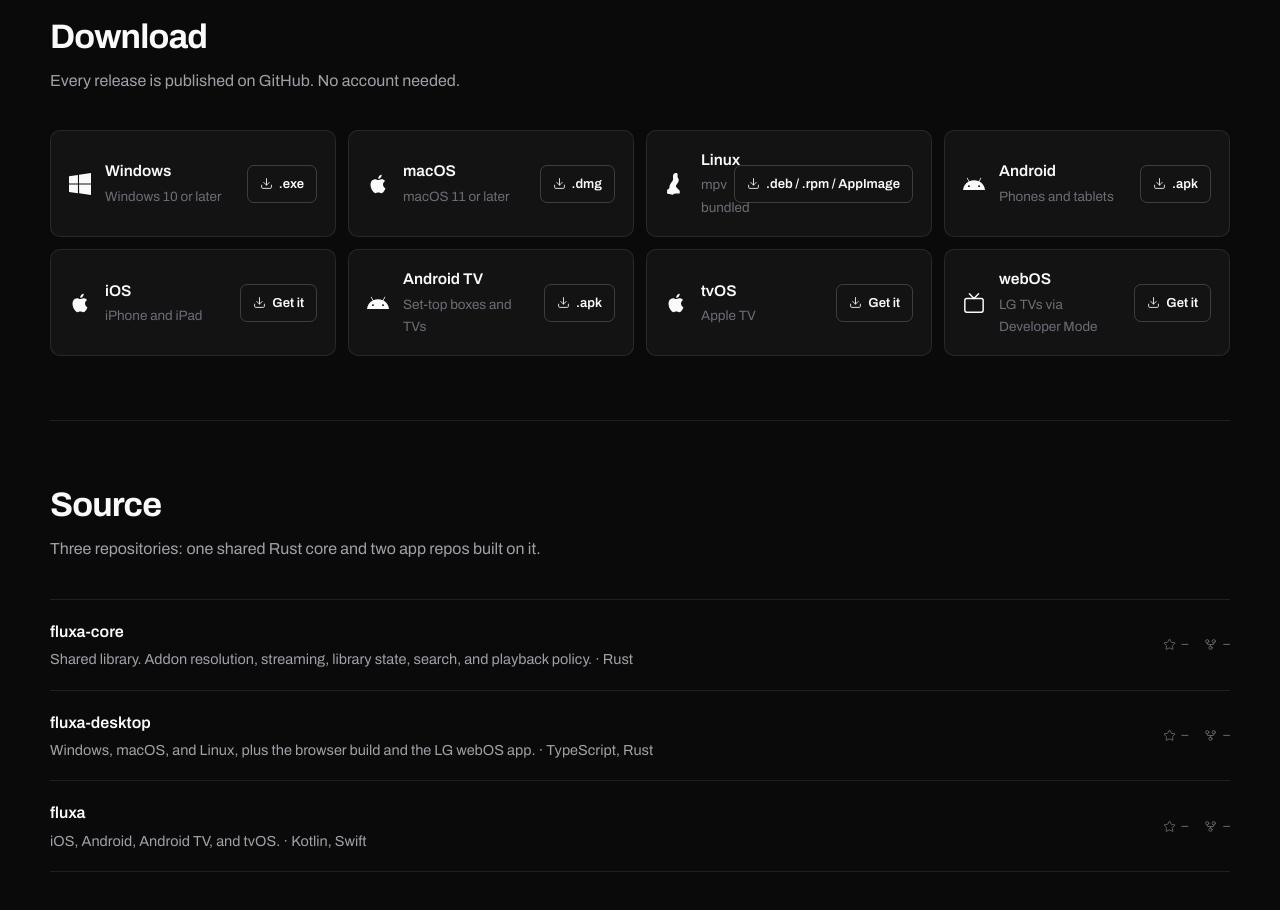
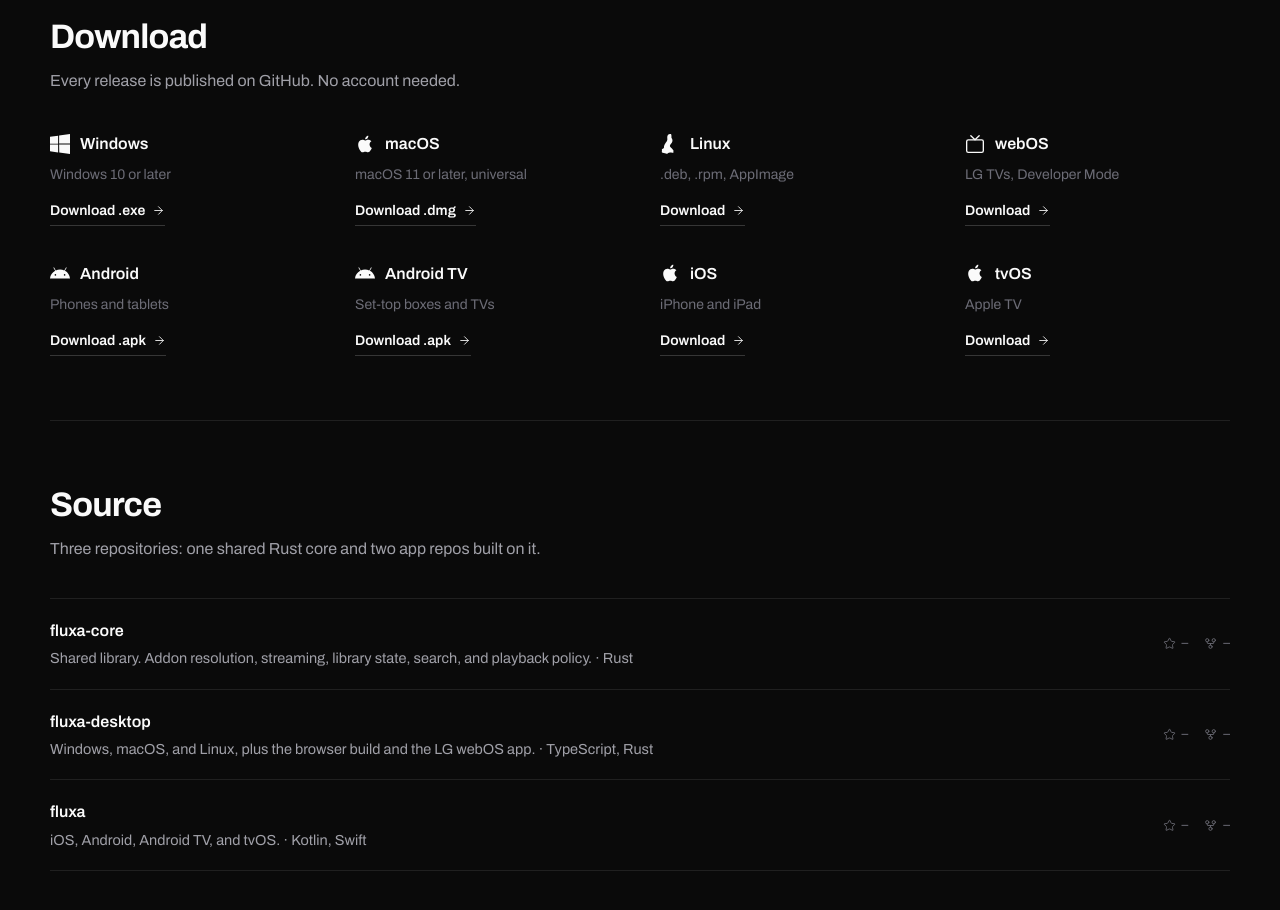
Before and after one commit to FluxaMedia/fluxa-web, an Astro site: page / in a window 1280 px wide. Shown: the part 2320-3230 px from the top of the page. Built offline with nearby package versions, Linux system fonts and the light colour scheme; Astro itself is replaced by a stand-in of ours; some packages are replaced by stand-ins of ours; no server answers.

Commit message:
Drop the boxes from the download grid
Each platform sat in its own bordered tile with the requirement text and the
button competing for the same line, so the text wrapped underneath and collided
with it. The tiles added a frame around content that needed none.

Platforms are now plain grid cells: brand mark and name, the one requirement
that decides whether the build runs, and an underlined download link. Eight
targets fit in two rows where five tiles previously took two ragged ones.

```diff
--- a/public/landing.css
+++ b/public/landing.css
@@ -224,51 +224,46 @@ a.row:hover .row-action svg { transform: translateX(4px); }
 
 .grabs {
   display: grid;
-  grid-template-columns: repeat(auto-fit, minmax(260px, 1fr));
-  gap: 12px;
+  grid-template-columns: repeat(auto-fit, minmax(210px, 1fr));
+  gap: 34px 40px;
 }
 
-.grab {
+.grab { display: block; }
+
+.grab-head {
   display: flex;
   align-items: center;
-  gap: 14px;
-  padding: 16px 18px;
-  border: 1px solid var(--line);
-  border-radius: 10px;
-  background: var(--surface);
-  transition: border-color 0.15s, background 0.15s;
+  gap: 10px;
+  font-size: 16px;
+  font-weight: 600;
+  color: var(--white);
 }
 
-.grab:hover { border-color: var(--line-strong); background: #171717; }
+.grab-head svg { width: 20px; height: 20px; flex-shrink: 0; }
 
-.grab-icon {
-  display: flex;
-  color: var(--white);
-  flex-shrink: 0;
+.grab-req {
+  display: block;
+  margin-top: 6px;
+  font-size: 14px;
+  color: var(--gray-dim);
 }
 
-.grab-icon svg { width: 22px; height: 22px; }
-.grab-main { flex: 1; min-width: 0; }
-.grab-os { font-size: 15.5px; font-weight: 600; color: var(--white); }
-.grab-req { font-size: 13.5px; color: var(--gray-dim); margin-top: 1px; }
-
 .grab-go {
-  flex-shrink: 0;
   display: inline-flex;
   align-items: center;
-  gap: 6px;
-  font-size: 13px;
+  gap: 7px;
+  margin-top: 12px;
+  font-size: 14px;
   font-weight: 600;
   color: var(--white);
-  border: 1px solid var(--line-strong);
-  border-radius: 7px;
-  padding: 7px 12px;
-  white-space: nowrap;
-  transition: background 0.15s;
+  border-bottom: 1px solid var(--line-strong);
+  padding-bottom: 2px;
+  transition: border-color 0.15s;
 }
 
-.grab:hover .grab-go { background: rgba(255, 255, 255, 0.08); }
-.grab-go svg { width: 13px; height: 13px; }
+.grab-go svg { width: 13px; height: 13px; transition: transform 0.15s; }
+.grab:hover .grab-go { border-bottom-color: var(--white); }
+.grab:hover .grab-go svg { transform: translateX(4px); }
 
 .row-meta {
   flex-shrink: 0;
--- a/src/pages/index.astro
+++ b/src/pages/index.astro
@@ -58,14 +58,14 @@ const features = [
 ];
 
 const builds = [
-  { icon: 'windows', name: 'Windows', req: 'Windows 10 or later', file: '.exe', href: REPO_DESKTOP + '/releases/latest' },
-  { icon: 'apple', name: 'macOS', req: 'macOS 11 or later', file: '.dmg', href: REPO_DESKTOP + '/releases/latest' },
-  { icon: 'linux', name: 'Linux', req: 'mpv bundled', file: '.deb / .rpm / AppImage', href: REPO_DESKTOP + '/releases/latest' },
-  { icon: 'android', name: 'Android', req: 'Phones and tablets', file: '.apk', href: REPO_MOBILE + '/releases/latest' },
-  { icon: 'apple', name: 'iOS', req: 'iPhone and iPad', file: 'Get it', href: REPO_MOBILE + '/releases/latest' },
-  { icon: 'android', name: 'Android TV', req: 'Set-top boxes and TVs', file: '.apk', href: REPO_MOBILE + '/releases/latest' },
-  { icon: 'apple', name: 'tvOS', req: 'Apple TV', file: 'Get it', href: REPO_MOBILE + '/releases/latest' },
-  { icon: 'tv', name: 'webOS', req: 'LG TVs via Developer Mode', file: 'Get it', href: REPO_DESKTOP + '/releases/latest' },
+  { icon: 'windows', name: 'Windows', req: 'Windows 10 or later', file: 'Download .exe', href: REPO_DESKTOP + '/releases/latest' },
+  { icon: 'apple', name: 'macOS', req: 'macOS 11 or later, universal', file: 'Download .dmg', href: REPO_DESKTOP + '/releases/latest' },
+  { icon: 'linux', name: 'Linux', req: '.deb, .rpm, AppImage', file: 'Download', href: REPO_DESKTOP + '/releases/latest' },
+  { icon: 'tv', name: 'webOS', req: 'LG TVs, Developer Mode', file: 'Download', href: REPO_DESKTOP + '/releases/latest' },
+  { icon: 'android', name: 'Android', req: 'Phones and tablets', file: 'Download .apk', href: REPO_MOBILE + '/releases/latest' },
+  { icon: 'android', name: 'Android TV', req: 'Set-top boxes and TVs', file: 'Download .apk', href: REPO_MOBILE + '/releases/latest' },
+  { icon: 'apple', name: 'iOS', req: 'iPhone and iPad', file: 'Download', href: REPO_MOBILE + '/releases/latest' },
+  { icon: 'apple', name: 'tvOS', req: 'Apple TV', file: 'Download', href: REPO_MOBILE + '/releases/latest' },
 ];
 
 const repos = [
@@ -230,15 +230,16 @@ const description = 'Free, open-source media player for Windows, macOS, Linux, A
   <div class="section-body grabs">
     {builds.map(b => (
       <a class="grab" href={b.href} target="_blank" rel="noopener">
-        <span class="grab-icon"><Icon name={b.icon} size={22} /></span>
-        <span class="grab-main">
-          <span class="grab-os" style="display:block">{b.name}</span>
-          <span class="grab-req" style="display:block">{b.req}</span>
+        <span class="grab-head">
+          <Icon name={b.icon} size={20} />
+          {b.name}
         </span>
-        <span class="grab-go"><Icon name="download" size={13} /> {b.file}</span>
+        <span class="grab-req">{b.req}</span>
+        <span class="grab-go">{b.file} <Icon name="arrow-right" size={13} /></span>
       </a>
     ))}
   </div>
+
 </section>
 
 <section class="section wrap" id="source">
```
